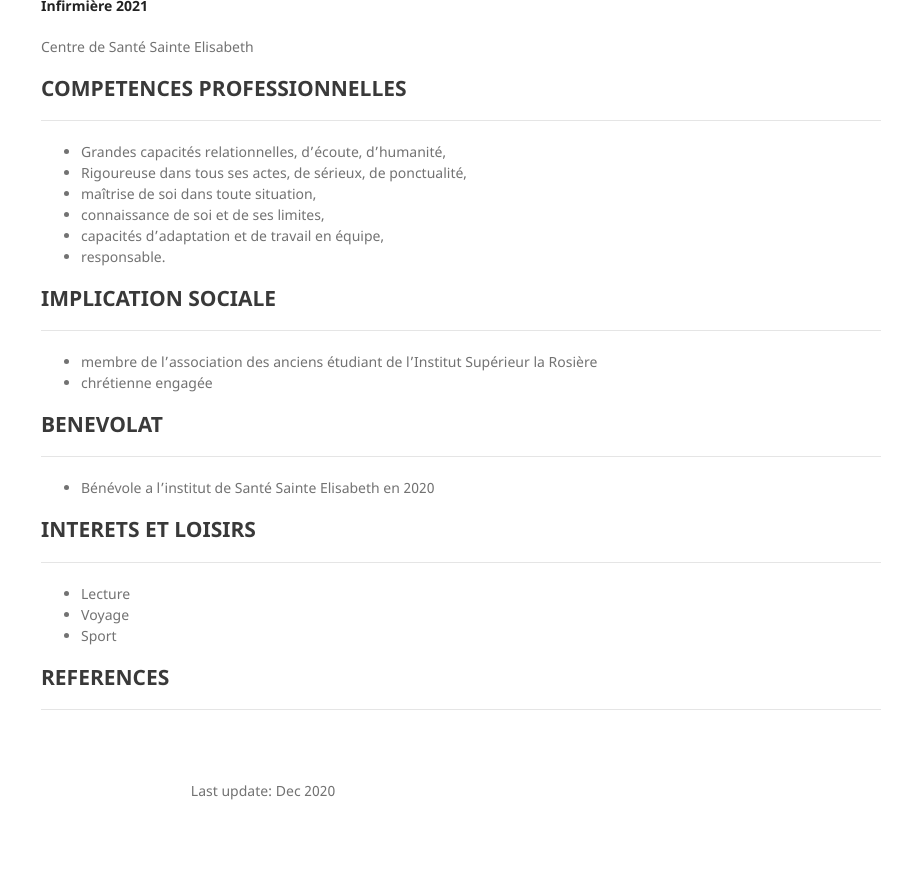
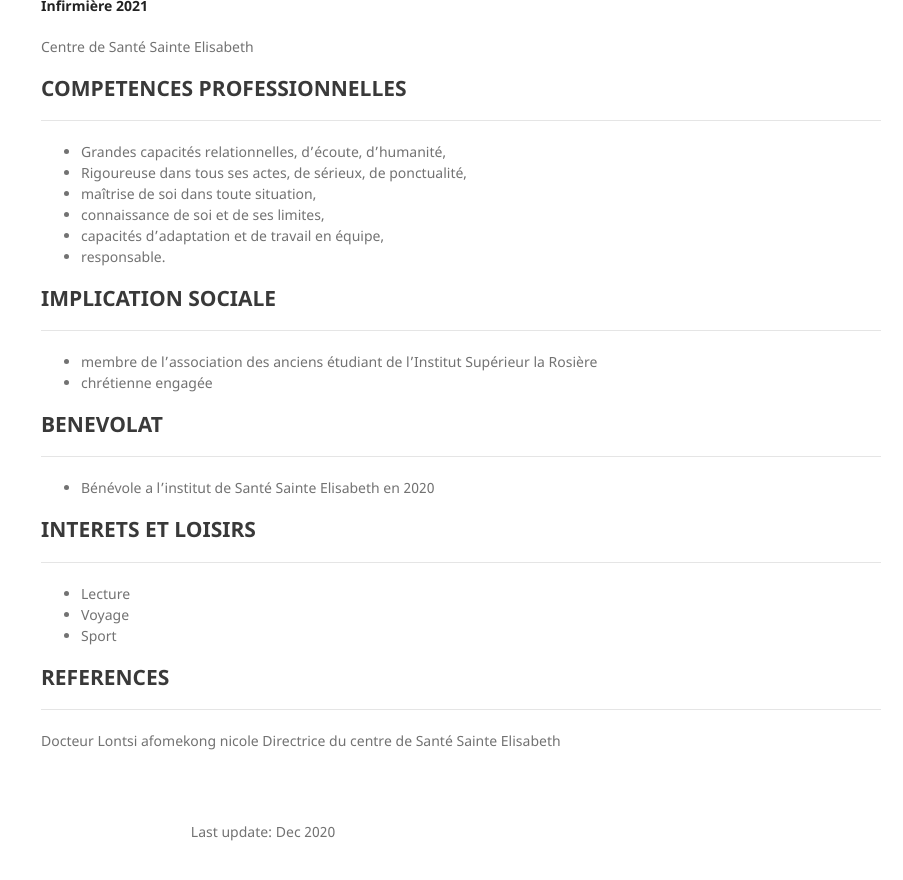
Before and after one commit to ornela1998/ornela1998.github.io, a Jekyll site: the page built from index.md, in a window 1280 px wide and 900 px high, scrolled down 1191 px. Shown: the top 880 px of the window, without its empty margins (377-1280 px from the left). Built offline with Jekyll 4.4.1, drawn with Linux system fonts in a browser that asks for light colours; nearby versions of some CDN libraries; our own code applies the rules of GitHub Pages for plain Markdown files; a style sheet for code colours, icons or effects is not loaded; before the commit the page ends 2050 px from its top, so only the background shows below that.

Commit message:
Update index.md

```diff
--- a/index.md
+++ b/index.md
@@ -85,3 +85,5 @@ _________________________________________________________________
 
 ## REFERENCES
 _________________________________________________________________
+
+Docteur Lontsi afomekong nicole Directrice du centre de Santé Sainte Elisabeth
```
